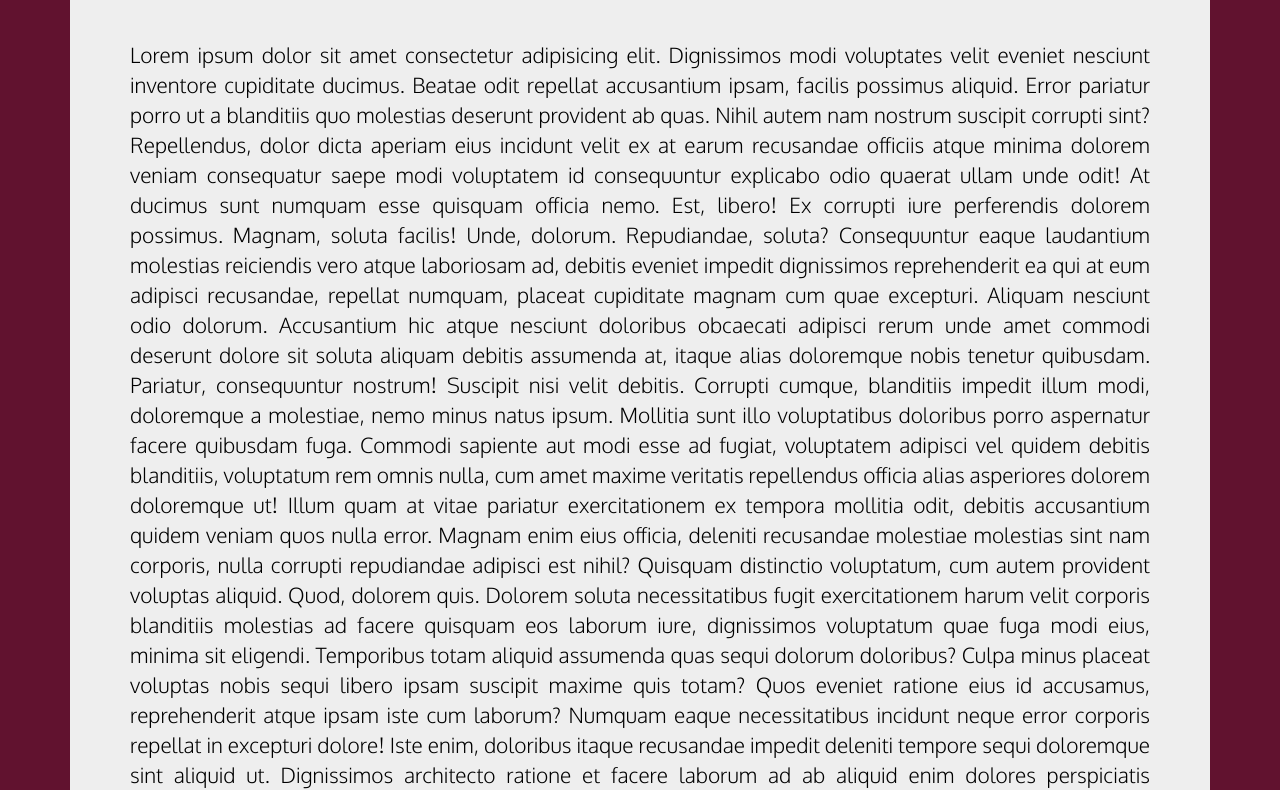
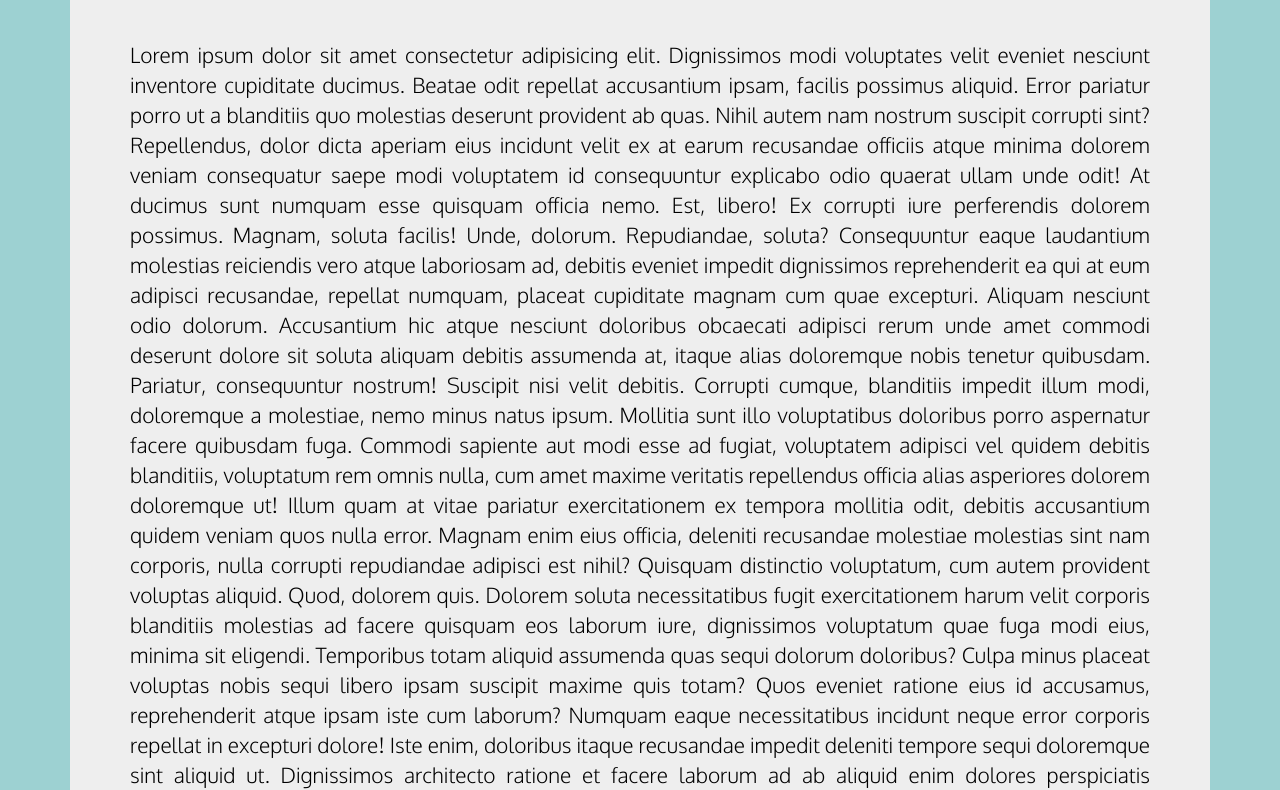
Before and after one commit to jgambox/coursera-fullstack, a plain HTML site: page module3-solution/index.html in a window 1280 px wide. Shown: the part 149-939 px from the top of the page. Drawn offline with Linux system fonts and the light colour scheme.

Commit message:
modificacion background color

```diff
--- a/module3-solution/css/styles.css
+++ b/module3-solution/css/styles.css
@@ -1,7 +1,7 @@
 body {
   font-size: 16px;
   color: black;
-  background-color: #61122f;
+  background-color: #9dd1d2;
   font-family: "Oxygen", sans-serif;
 }
 
```
